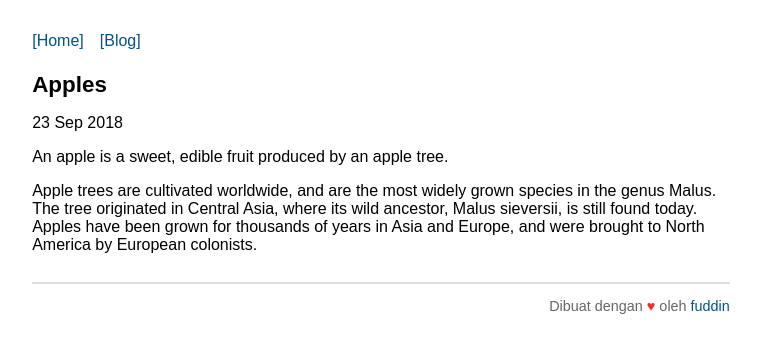
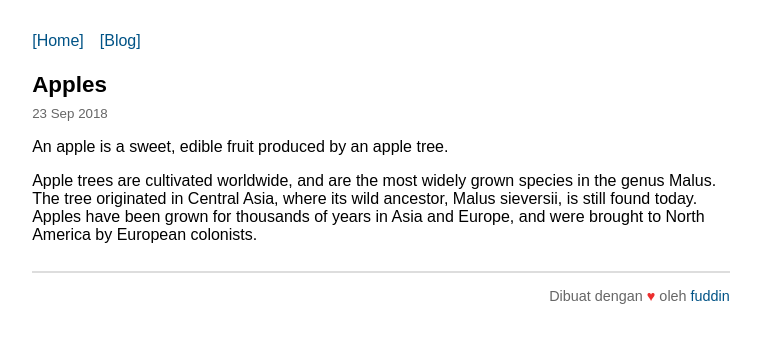
Before and after one commit to uddinmtm/uddinmtm.github.io, a Jekyll site: the page built from _posts/2018-09-23-apples.md, in a window 1280 px wide. Shown: the top 353 px of the page, without its empty margins (259-1020 px from the left). Built offline with Jekyll 4.4.1, drawn with Linux system fonts in a browser that asks for light colours.

Commit message:
change date format

```diff
--- a/_layouts/post.html
+++ b/_layouts/post.html
@@ -2,6 +2,6 @@
 layout: default
 ---
 <h1>{{ page.title }}</h1>
-<p>{{ page.date | date_to_string }}</p>
+<small>{{ page.date | date_to_string }}</small>
 
 {{ content }}
--- a/blog.html
+++ b/blog.html
@@ -2,12 +2,13 @@
 layout: default
 title: Blog
 ---
-<h1>Catatan</h1>
+<h1>Blog</h1>
 
 <ul>
     {% for post in site.posts %}
         <li>
             <h2><a href="{{ post.url }}">{{ post.title }}</a></h2>
+            <small>{{ post.date | date: "%d-%m-%Y" }}</small>
             <p>{{ post.excerpt }}</p>
         </li>
     {% endfor %}
```
